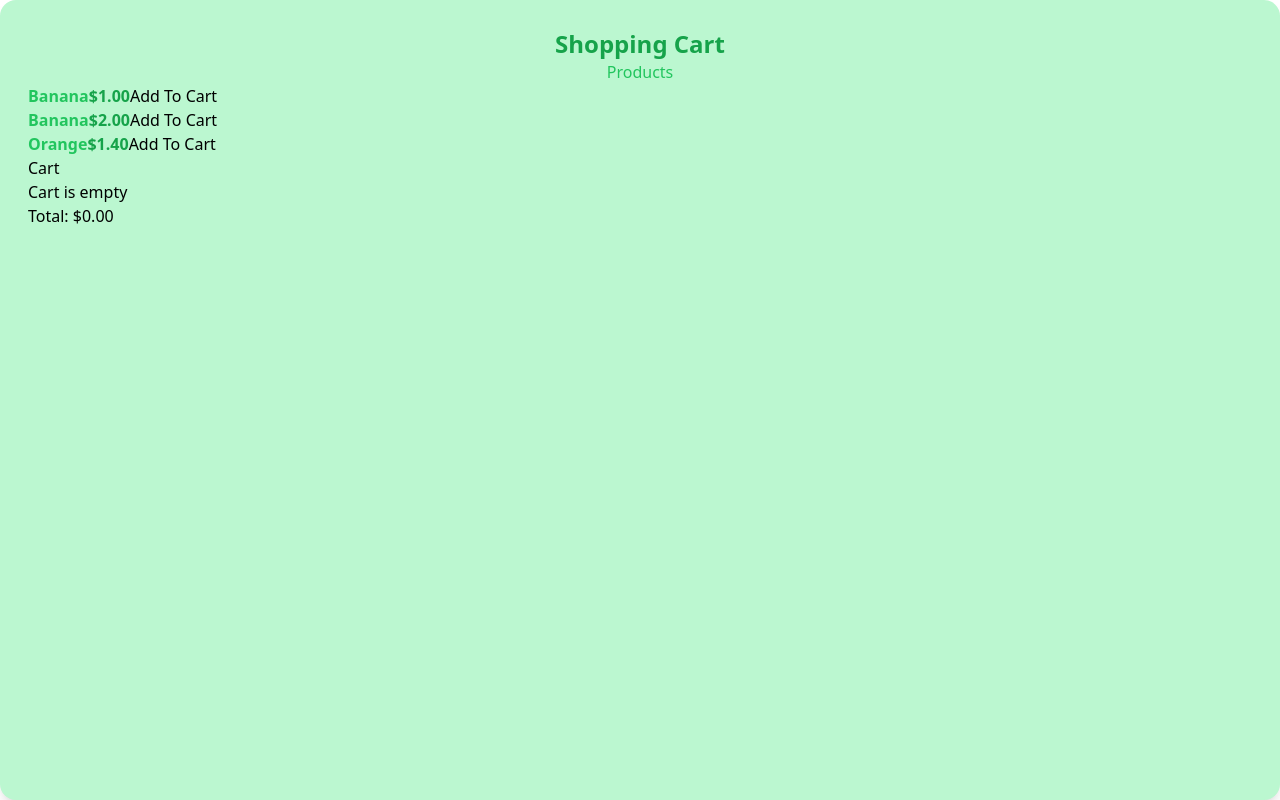
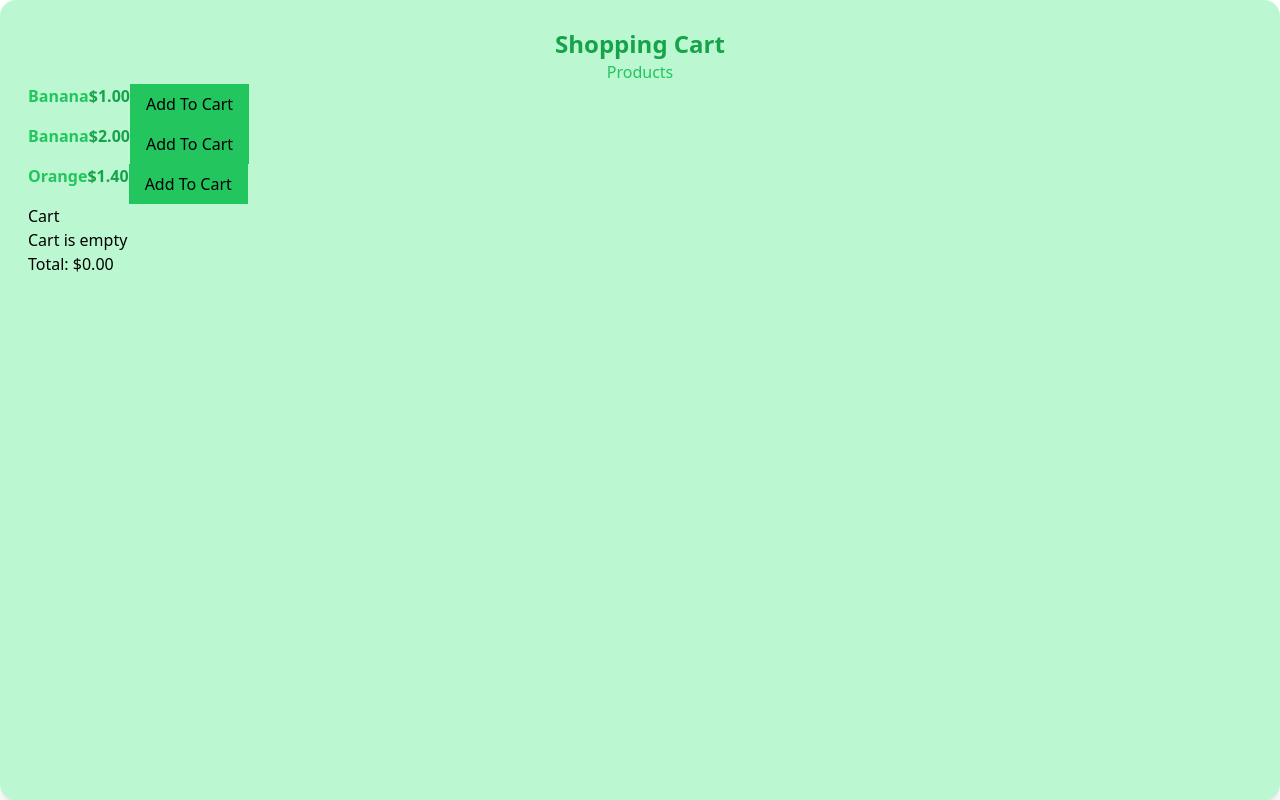
Before and after one commit to nietiene/React-Projects, a React (Vite) app: page / in a window 1280 px wide. Built offline with nearby package versions, Linux system fonts and the light colour scheme.

Commit message:
React js project with styling

```diff
--- a/src/Shopping-Cart/Shopping.jsx
+++ b/src/Shopping-Cart/Shopping.jsx
@@ -41,7 +41,8 @@ function Shopping (){
                    className="flex flex-cols-2 sm:flex-cols-3 md:flex-cols-5">
                       <p className="font-bold text-green-500">{products.name}</p>
                       <p className="font-bold text-green-600">${products.price.toFixed(2)}</p>
-                      <button onClick={() => addToCart(products)}>
+                      <button onClick={() => addToCart(products)}
+                        className="py-2 px-4 bg-green-500">
                         Add To Cart
                       </button>
                     </div>
```
